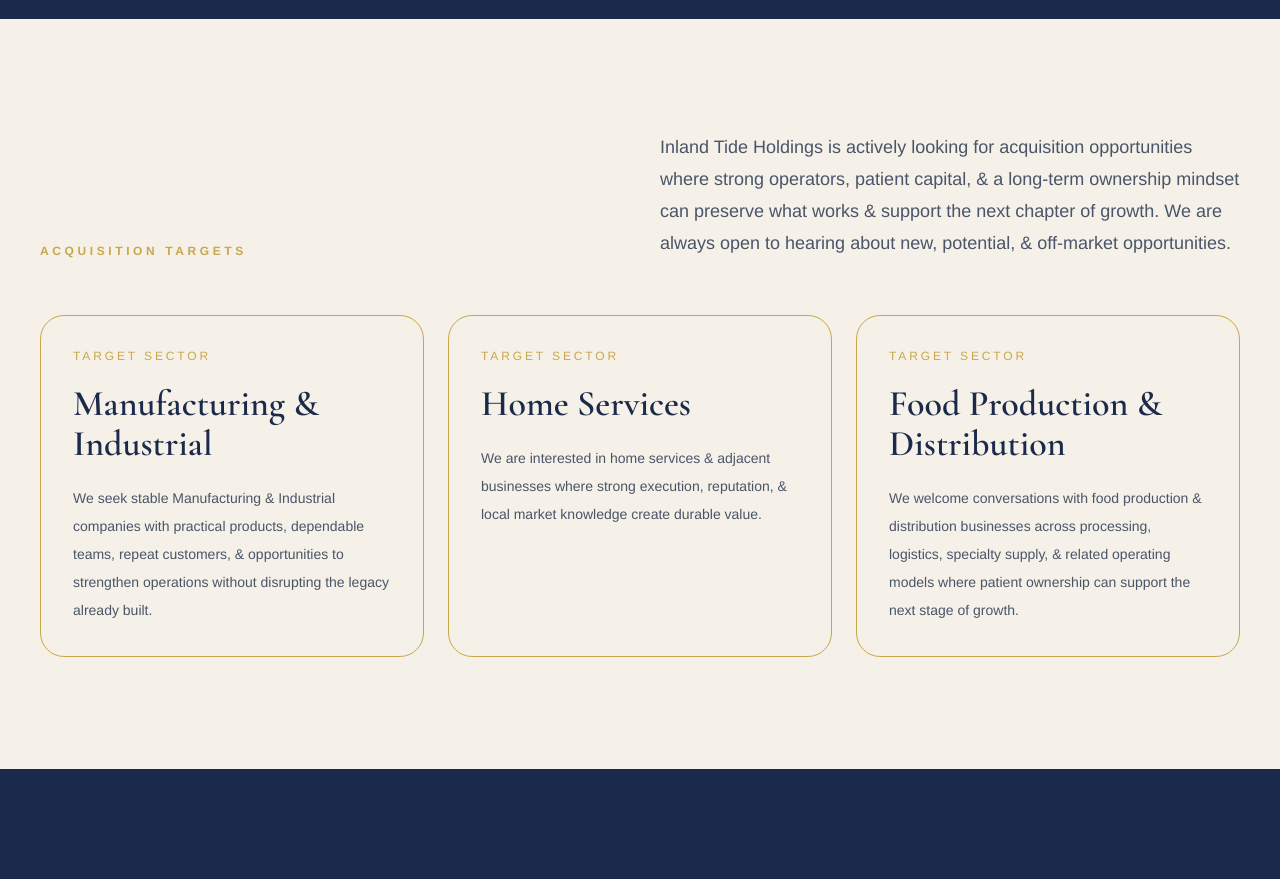
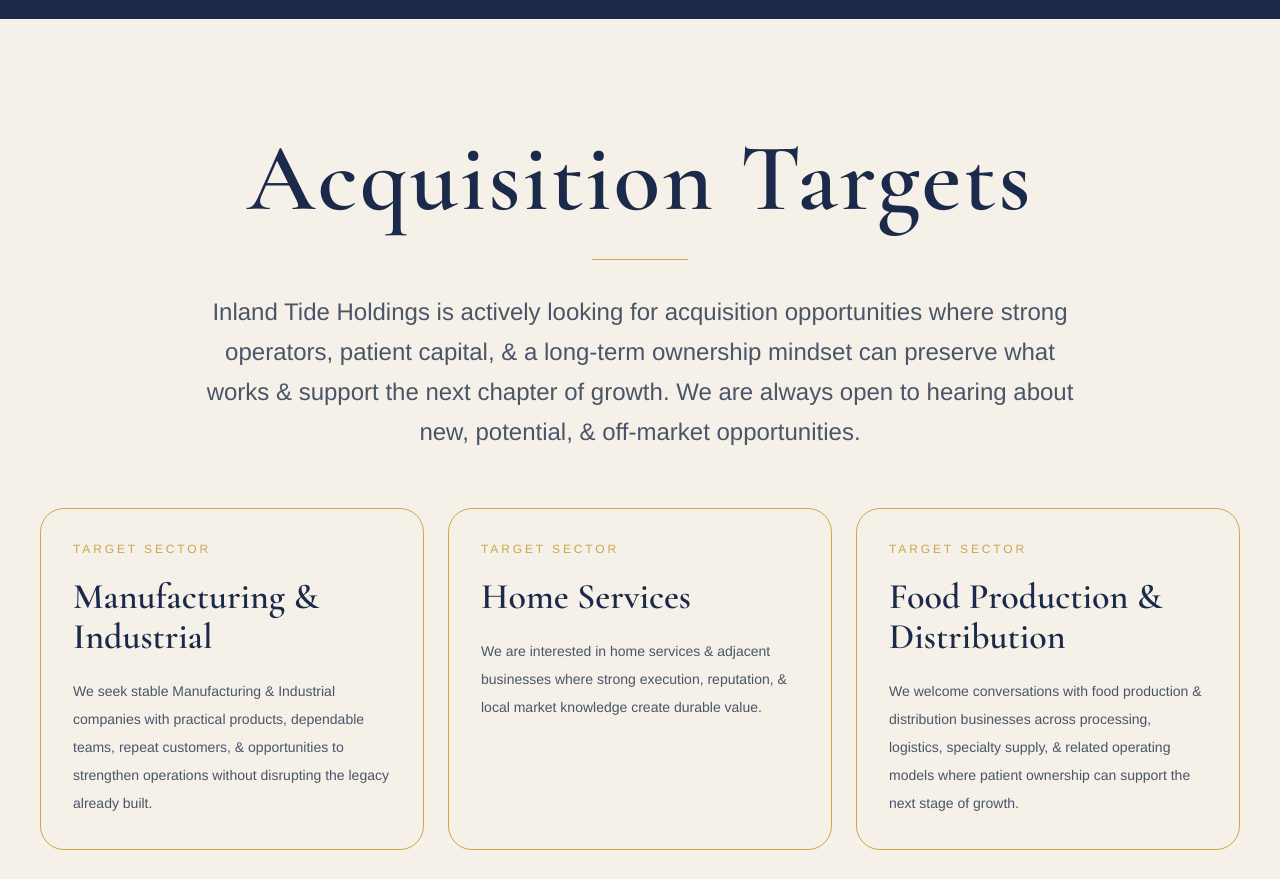
Before and after one commit to inlandtide/holdingcowebsite, a Next.js app: page / in a window 1280 px wide. Shown: the part 900-1779 px from the top of the page. Built offline with nearby package versions, Linux system fonts and the light colour scheme.

Commit message:
Promote acquisition targets headline

```diff
--- a/app/page.tsx
+++ b/app/page.tsx
@@ -70,11 +70,12 @@
       </section>
       <section className="light-section px-6 py-20 md:px-10 md:py-28">
         <div className="mx-auto max-w-7xl">
-          <div className="grid gap-10 lg:grid-cols-[1fr_1fr] lg:items-end">
-            <div>
-              <Eyebrow>Acquisition Targets</Eyebrow>
-            </div>
-            <p className="text-lg leading-8 slate-text">
+          <div className="mx-auto max-w-5xl text-center">
+            <h2 className="brand-display text-6xl font-semibold leading-none tracking-wide md:text-8xl">
+              Acquisition Targets
+            </h2>
+            <div className="gold-rule mx-auto my-8 w-24" />
+            <p className="mx-auto max-w-4xl text-xl leading-9 slate-text md:text-2xl md:leading-10">
               Inland Tide Holdings is actively looking for acquisition opportunities where strong operators, patient capital, & a long-term ownership mindset can preserve what works & support the next chapter of growth. We are always open to hearing about new, potential, & off-market opportunities.
             </p>
           </div>
```
Also changed, not shown: 1 other file (tests, documents, lock files or other folders).
